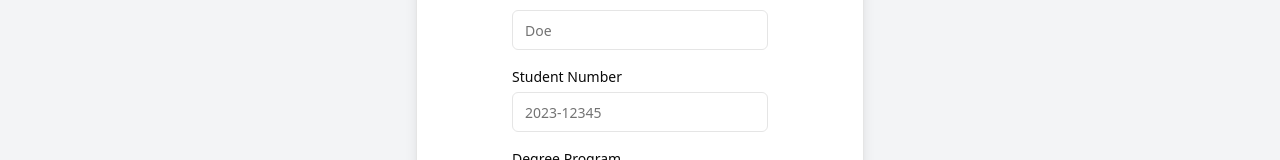
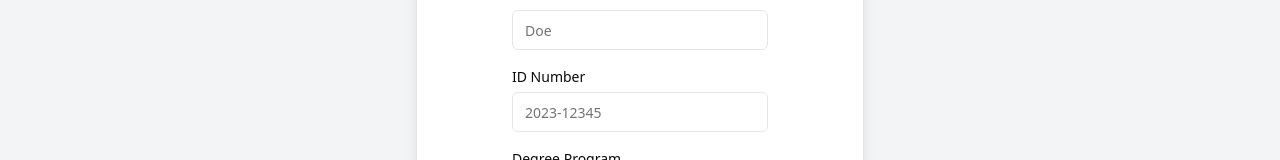
Before and after one commit to PhillipHufana/SmartCheck, a Next.js app: page /sign-up in a window 1280 px wide. Shown: the part 455-615 px from the top of the page. Built offline with nearby package versions, Linux system fonts and the light colour scheme; no server answers.

Commit message:
generalized labels for professors and students

```diff
--- a/app/(auth-pages)/sign-up/page.tsx
+++ b/app/(auth-pages)/sign-up/page.tsx
@@ -52,7 +52,7 @@ export default async function Signup(props: {
           <Input name="lastName" placeholder="Doe" required />
 
           {/* Student Number */}
-          <Label htmlFor="studentnum">Student Number</Label>
+          <Label htmlFor="studentnum">ID Number</Label>
           <Input
             id="studentnum"
             name="studentnum"
@@ -77,7 +77,6 @@ export default async function Signup(props: {
             placeholder="e.g., 1, 2, 3"
             min={1}
             max={5}
-            required
           />
 
           {/* Submit Button */}
```
